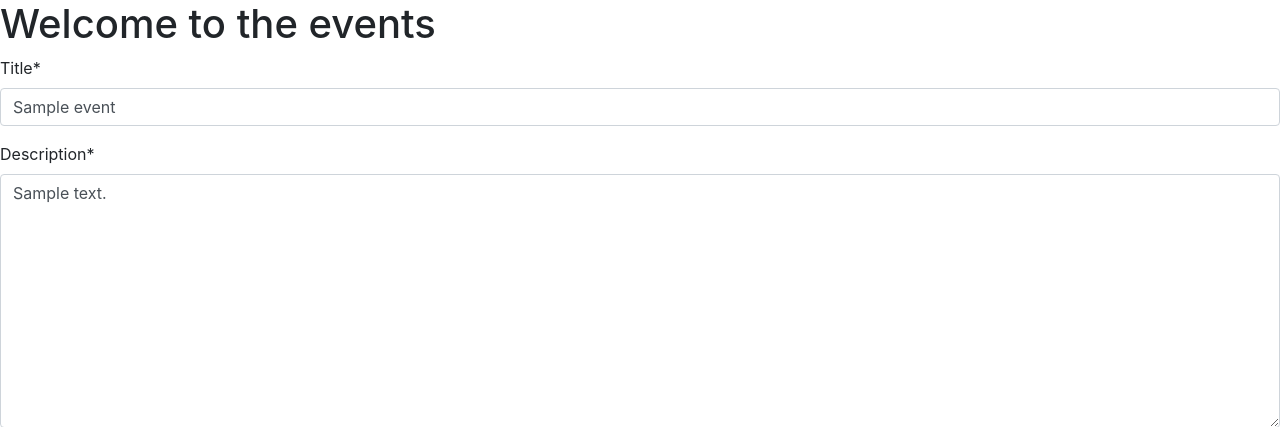
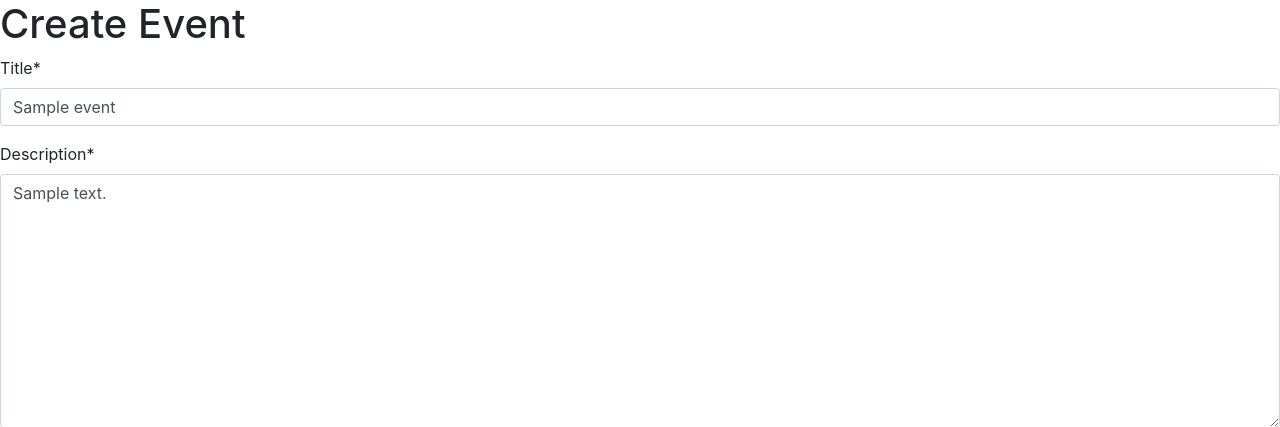
Before and after one commit to JesseRoss001/Community-Center, a Django app: page /community/event/update/1/ in a window 1280 px wide. Shown: the part 56-483 px from the top of the page. Run offline with Django 4.2, Linux system fonts and the light colour scheme; a user stored in the database is signed in; tables that the repository leaves empty hold one stand-in row (values such as "Sample post"); some libraries are stand-ins or nearby versions.

Commit message:
Add delete and edit functionality

```diff
--- a/community/templates/community/events/create_update_event.html
+++ b/community/templates/community/events/create_update_event.html
@@ -4,7 +4,7 @@
 
 {% block content %}
 
-<h1> Welcome to the events</h1>
+<h1>{% if event_id %} Update Event {% else %} Create Event {% endif %}</h1>
 {% load crispy_forms_tags %}
 <form method="post" enctype="multipart/form-data">
     {% csrf_token %}
--- a/community/templates/community/home.html
+++ b/community/templates/community/home.html
@@ -56,8 +56,8 @@
             {% if event.image %}
             <img src="{{ event.image.url }}" alt="Event Image">
             {% endif %}
-            <a href="{% url  'update_event' %}" class="btn btn-primary"> Update </a>
-            <a href="{% url 'delete_event' %}" class="btn btn-danger"> Delete </a>
+            <a href="{% url  'update_event' event.id %}" class="btn btn-primary"> Update </a>
+            <a href="{% url 'delete_event' event.id %}" class="btn btn-danger"> Delete </a>
         </div>
     </div>
     {% endfor %}
--- a/community/urls.py
+++ b/community/urls.py
@@ -23,6 +23,7 @@ urlpatterns = [
     #Event Url
     path('create_or_update_event/', views.create_or_update_event, name="create_or_update_event"),
     path('event/update/<int:event_id>/', views.create_or_update_event, name='update_event'),
+    path('event/delete/<int:event_id>/', views.delete_event, name='delete_event'),
     path('event/<int:event_id>/',views.event_detail, name= "event_detail"),
     path('event/delete_image/<int:event_id>/', views.delete_event_image, name='delete_event_image'),
 ] + static(settings.MEDIA_URL, document_root=settings.MEDIA_ROOT)
--- a/community/views.py
+++ b/community/views.py
@@ -81,7 +81,7 @@ def general_public(request):
        form =GeneralPublicForm()
     return render(request,'community/register_public.html',{'form':form})
 
-# Creating the event view
+# Creating +update the event view
 logger = logging.getLogger(__name__)
 @login_required
 def create_or_update_event(request,event_id=None):
@@ -118,18 +118,27 @@ def create_or_update_event(request,event_id=None):
                     event.save()
                     user_profile.create_events.add(event)
                     messages.success(request,'Event created successfully ')
+                    return redirect('home')
                 except Exception as e:
                     messages.error(request, f'Error creating event: {e}')
                     logger.error(f'Error creating event: {e}')
                     return render(request, 'community/events/create_update_event.html', {'form':form})
 
-                return redirect ('home')
+                return redirect ('')
     else:
 
         form = EventForm(instance=instance)
 
     return render(request,'community/events/create_update_event.html',{'form': form})
-
+# Delete event
+@login_required
+def delete_event(request, event_id):
+    event = get_object_or_404(Event, id=event_id , author=request.user.profile)
+    if request.method == 'POST':
+        event.delete()
+        messages.success(request, ' Event deleted successfully ')
+        return redirect('home')
+    return render(request, 'community/events/confirm_delete.html')
 
 def event_detail(request,event_id):
     event = get_object_or_404 (Event,pk = event_id)
```
Also changed, not shown: community/templates/community/events/confirm_delete.html (added, +22 -0 lines).
